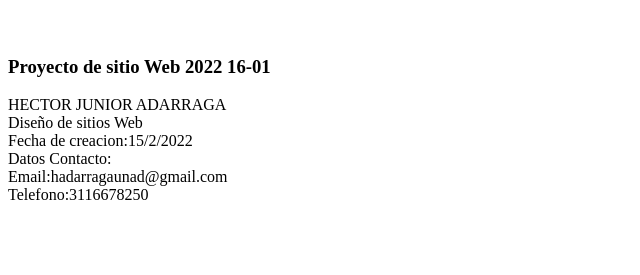
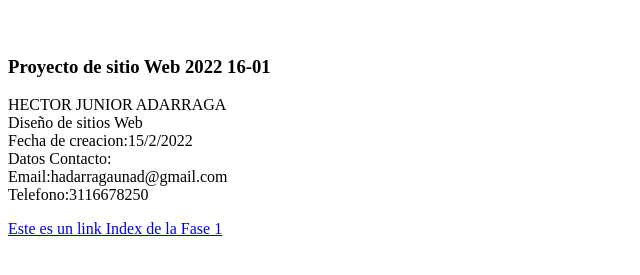
Before and after one commit to HectorJuniorAdarraga/DSW--HectorJuniorAdarraga, a plain HTML site: page Fase2/index.html in a window 1280 px wide. Shown: the part 61-336 px from the top of the page, without its empty margins (0-640 px from the left). Drawn offline with Linux system fonts and the light colour scheme.

Commit message:
Update index.html

```diff
--- a/Fase2/index.html
+++ b/Fase2/index.html
@@ -5,6 +5,7 @@
 <h3> Proyecto de sitio Web 2022 16-01 </h3>
 <p>HECTOR JUNIOR ADARRAGA  <br>Diseño de sitios Web</br> Fecha de creacion:15/2/2022  <br>Datos Contacto:<br>Email:hadarragaunad@gmail.com <br>Telefono:3116678250</p>
 
+<A HREF="desing.html"> Este es un link Index de la Fase 1 </A>
 
 </body></center>
 </html>
```
